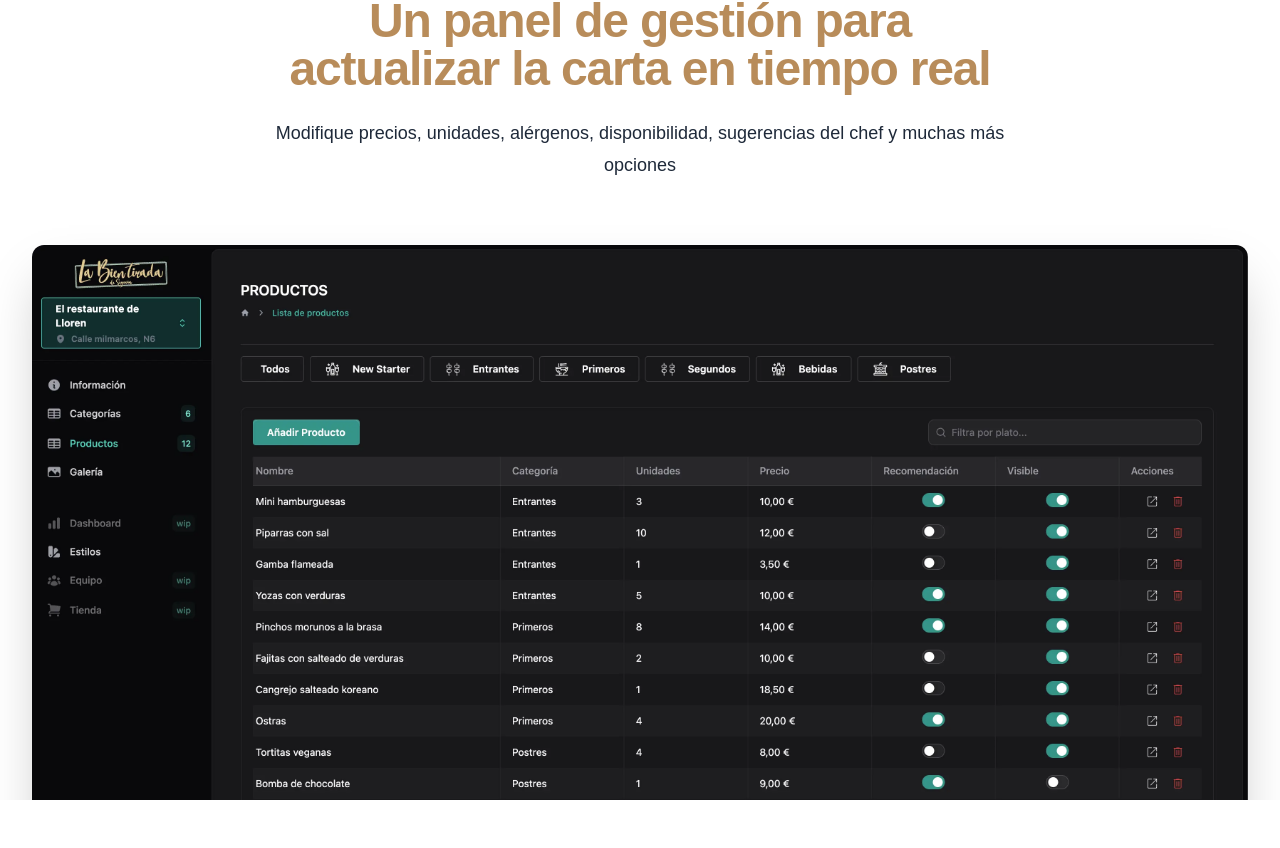
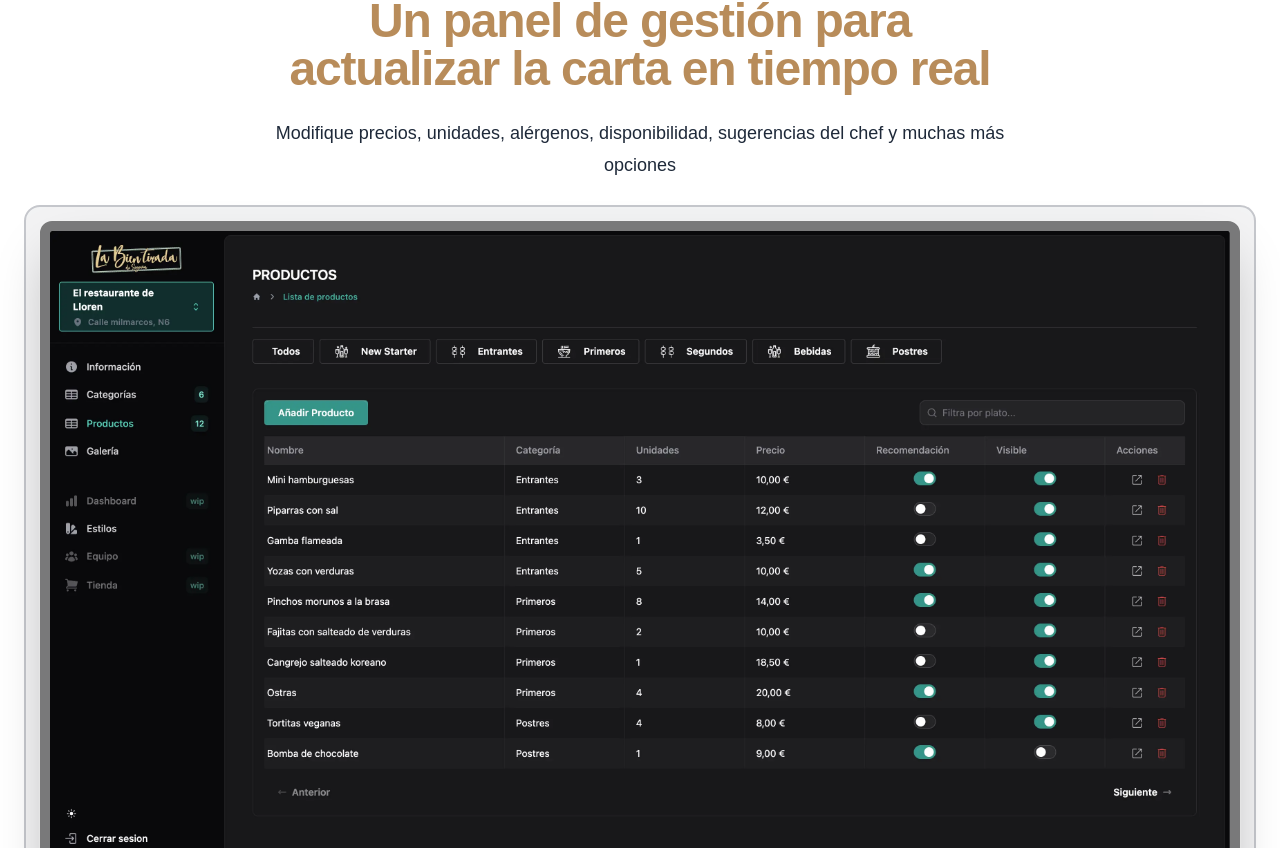
Before and after one commit to Allorentee/landing-mv, a Next.js app: page / in a window 1280 px wide. Shown: the part 1272-2120 px from the top of the page. Built offline with nearby package versions, Linux system fonts and the light colour scheme; no server answers.

Commit message:
Improve: Reorder components

```diff
--- a/src/components/animations/highlight.tsx
+++ b/src/components/animations/highlight.tsx
@@ -1,3 +1,5 @@
+"use client";
+
 import React from "react";
 
 type HighlightProps = {
--- /dev/null
+++ b/src/components/animations/rotate-card.tsx
@@ -0,0 +1,63 @@
+"use client";
+import { useEffect, useState, useRef } from "react";
+
+export default function RotateCard({ children }: React.PropsWithChildren) {
+  const [rotationX, setRotationX] = useState(20);
+  const elementRef = useRef<HTMLDivElement>(null);
+
+  useEffect(() => {
+    const handleScroll = () => {
+      if (!elementRef.current) return;
+
+      const rect = elementRef.current.getBoundingClientRect();
+      const elementTop = rect.top;
+      const elementHeight = rect.height;
+      const windowHeight = window.innerHeight;
+
+      // Calcular la posición relativa del elemento en la ventana
+      const elementCenter = elementTop + elementHeight / 2;
+      const windowCenter = windowHeight / 2;
+
+      // Si el elemento está en el centro o por debajo del centro, mantenerlo recto
+      if (elementCenter <= windowCenter) {
+        setRotationX(0);
+        return;
+      }
+
+      // Solo aplicar rotación cuando el elemento está por encima del centro
+      const distanceFromCenter = elementCenter - windowCenter;
+      const maxDistance = windowHeight / 2 + elementHeight / 2;
+
+      // Normalizar la distancia (0 = en el centro, 1 = completamente fuera)
+      const normalizedDistance = Math.min(distanceFromCenter / maxDistance, 1);
+
+      // Calcular la rotación: máxima inclinación cuando está fuera de vista
+      const maxRotation = 20;
+      const rotation = normalizedDistance * maxRotation;
+
+      setRotationX(rotation);
+    };
+
+    window.addEventListener("scroll", handleScroll);
+    handleScroll(); // Ejecutar una vez al montar
+
+    return () => window.removeEventListener("scroll", handleScroll);
+  }, []);
+
+  return (
+    <div
+      ref={elementRef}
+      className="mt-16 sm:mt-24 lg:mt-0 lg:shrink-0 lg:grow h-[1000px] -mb-[150px]"
+    >
+      <div
+        className="transition-transform duration-100 ease-out flex items-start justify-center"
+        style={{
+          transform: `perspective(1000px) rotateX(${rotationX}deg) translateZ(0)`,
+          transformStyle: "preserve-3d",
+        }}
+      >
+        {children}
+      </div>
+    </div>
+  );
+}
--- /dev/null
+++ b/src/components/icons/desktop-mockup.tsx
@@ -0,0 +1,9 @@
+export function DesktopMockup({ children }: React.PropsWithChildren) {
+  return (
+    <div className="flow-root mt-10">
+      <div className="-m-2 rounded-xl bg-gray-900/5 ring-2 ring-gray-900/20 ring-inset lg:-m-4 lg:rounded-2xl lg:p-4 dark:bg-white/2.5 dark:ring-2 dark:ring-white/20">
+        {children}
+      </div>
+    </div>
+  );
+}
--- a/src/sections/backoffice-features.tsx
+++ b/src/sections/backoffice-features.tsx
@@ -1,5 +1,6 @@
-import React from "react";
 import { Lock, ClockArrowUp, Sparkles, Cog, ShoppingCart } from "lucide-react";
+import RotateCard from "@/components/animations/rotate-card";
+import { DesktopMockup } from "@/components/icons/desktop-mockup";
 
 type Feature = {
   id: string;
@@ -49,26 +50,10 @@ const BACKOFFICE_FEATURES: Feature[] = [
   },
 ];
 
-function BackofficeFeatureCard({
-  title,
-  description,
-  icon: Icon,
-}: {
+interface BackofficeFeatureCardProps {
   title: string;
   description: string;
   icon: React.ElementType;
-}) {
-  return (
-    <div className="flex flex-col items-start gap-4 rounded-lg p-6 bg-primary/30 border border-primary/80">
-      <div className="mb-2 flex h-12 w-12 items-center justify-center rounded-full bg-primary-400/20 text-primary-400">
-        <Icon className="h-6 w-6 text-primary-dark" />
-      </div>
-      <dt className="text-lg font-semibold text-white dark:text-black">
-        {title}
-      </dt>
-      <dd className="text-base text-gray-300 dark:text-black">{description}</dd>
-    </div>
-  );
 }
 
 const BackofficeFeaturesSection: React.FC = () => {
@@ -88,19 +73,18 @@ const BackofficeFeaturesSection: React.FC = () => {
           </p>
         </div>
       </div>
-      <div className="relative overflow-hidden pt-16">
-        <div className="mx-auto max-w-7xl px-6 lg:px-8">
-          <img
-            src="/images/backoffice-dark.webp"
-            alt="App screenshot"
-            className="mb-[-12%] rounded-xl ring-1 shadow-2xl ring-white/10 object-cover"
-            width={2432}
-            height={1442}
-          />
-          {/* <div className="relative" aria-hidden="true">
-            <div className="absolute -inset-x-20 bottom-0 bg-gradient-to-t rounded-b-4xl from-gray-200 pt-[7%] "></div>
-          </div> */}
-        </div>
+      <div className="flex gap-10 justify-start items-start h-auto">
+        <RotateCard>
+          <DesktopMockup>
+            <img
+              alt="App screenshot"
+              src="/images/backoffice-dark.webp"
+              width={1200}
+              height={1200}
+              className="rounded-xl ring-1 shadow-2xl ring-white/10 object-cover border-10 border-black/50"
+            />
+          </DesktopMockup>
+        </RotateCard>
       </div>
       <div className="mx-auto mt-16 max-w-7xl px-6 sm:mt-20 md:mt-24 lg:px-8">
         <dl className="mx-auto grid max-w-2xl grid-cols-1 gap-x-6 gap-y-10 text-base/7 sm:grid-cols-2 lg:mx-0 lg:max-w-none lg:grid-cols-3 lg:gap-x-8 lg:gap-y-8">
@@ -118,4 +102,21 @@ const BackofficeFeaturesSection: React.FC = () => {
   );
 };
 
+function BackofficeFeatureCard({
+  title,
+  description,
+  icon: Icon,
+}: BackofficeFeatureCardProps) {
+  return (
+    <div className="flex flex-col items-start gap-4 rounded-lg p-6 bg-primary/30 border border-primary/80">
+      <div className="mb-2 flex h-12 w-12 items-center justify-center rounded-full bg-primary-400/20 text-primary-400">
+        <Icon className="h-6 w-6 text-primary-dark" />
+      </div>
+      <dt className="text-lg font-semibold text-white dark:text-black">
+        {title}
+      </dt>
+      <dd className="text-base text-gray-300 dark:text-black">{description}</dd>
+    </div>
+  );
+}
 export default BackofficeFeaturesSection;
```
Also changed, not shown: src/app/sitemap-dinamyc.ts (+0 -7 lines), src/components/icons/index.ts (+7 -7 lines), src/components/icons/app-mockup.tsx (renamed from src/components/icons/AppScreenshot.tsx), 1 other file (tests, documents, lock files or other folders).
